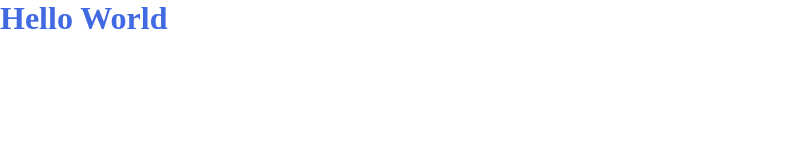
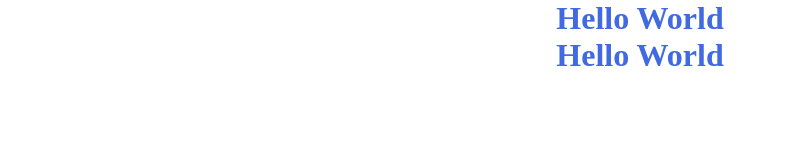
Before and after one commit to Shahzaib758/helloworldproject, a plain HTML site: page index.html in a window 1280 px wide. Shown: the whole page, without its empty margins (0-787 px from the left). Drawn offline with Linux system fonts and the light colour scheme.

Commit message:
work complete

```diff
--- a/index.html
+++ b/index.html
@@ -9,5 +9,6 @@
 </head>
 <body>
     <h1>Hello World</h1>
+    <h1>Hello World</h1>
 </body>
 </html>
--- a/style.css
+++ b/style.css
@@ -5,4 +5,5 @@
 }
 h1 {
     color: royalblue;
+    text-align: center;
 }
```
